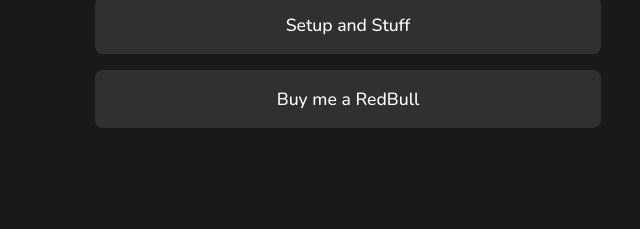
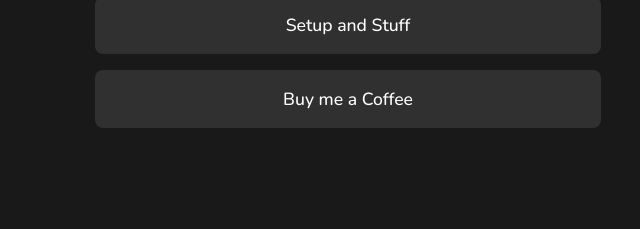
Before and after one commit to Marcelo-Dev1624/portfolio, a plain HTML site: page index.html in a window 1280 px wide. Shown: the part 719-948 px from the top of the page, 292-932 px from the left. Drawn offline with nearby package versions, Linux system fonts and the light colour scheme.

Commit message:
Update index.html

```diff
--- a/index.html
+++ b/index.html
@@ -120,7 +120,7 @@
 
                 <a href="https://www.buymeacoffee.com/dd4f59ypgwh">
                     <div class="link-btn hover-fx-buyme-btn" id="buy-me-button">
-                        <p class="text"> Buy me a RedBull </p>
+                        <p class="text"> Buy me a Coffee </p>
                     </div>
 
                 </a>
```
